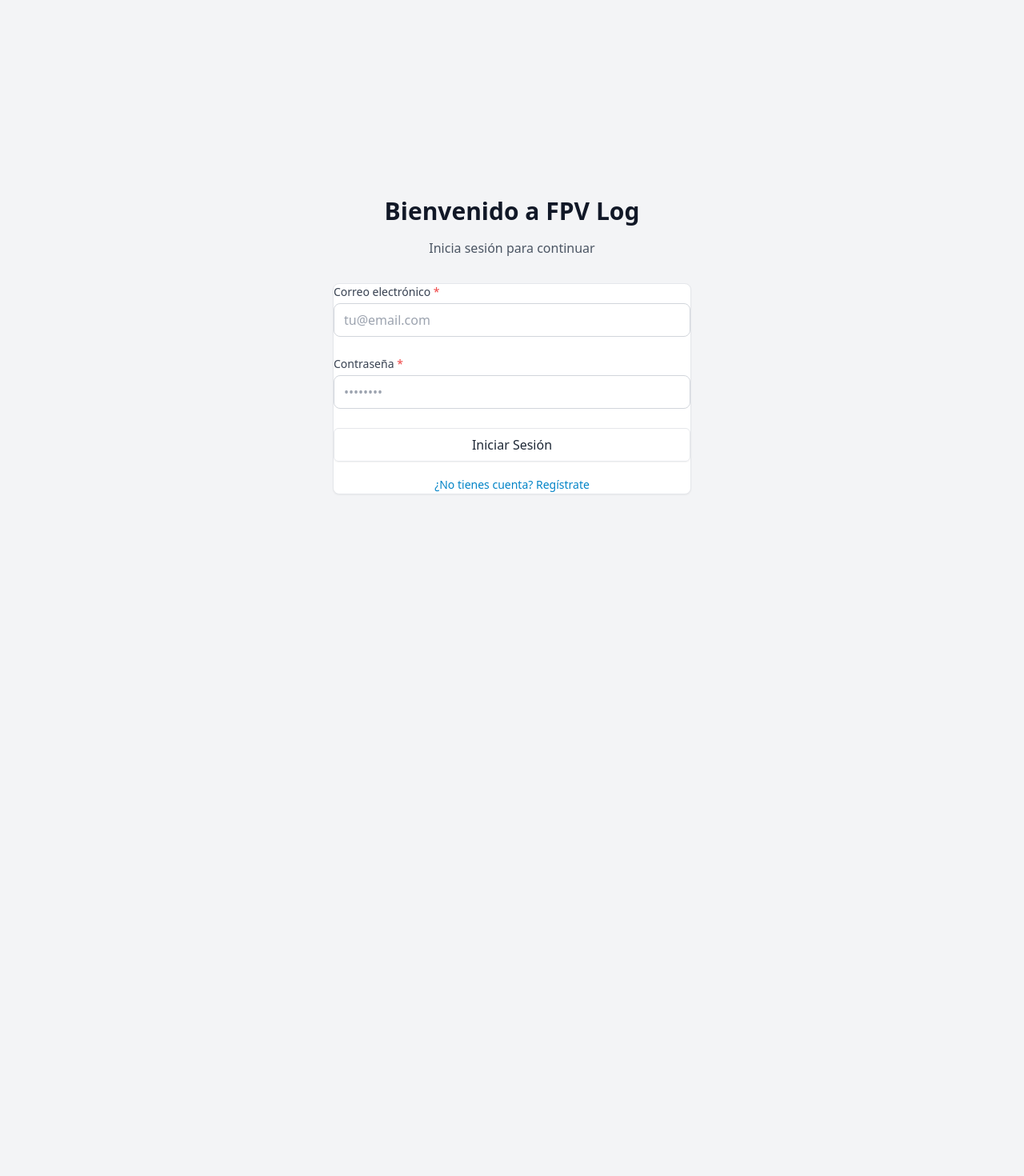
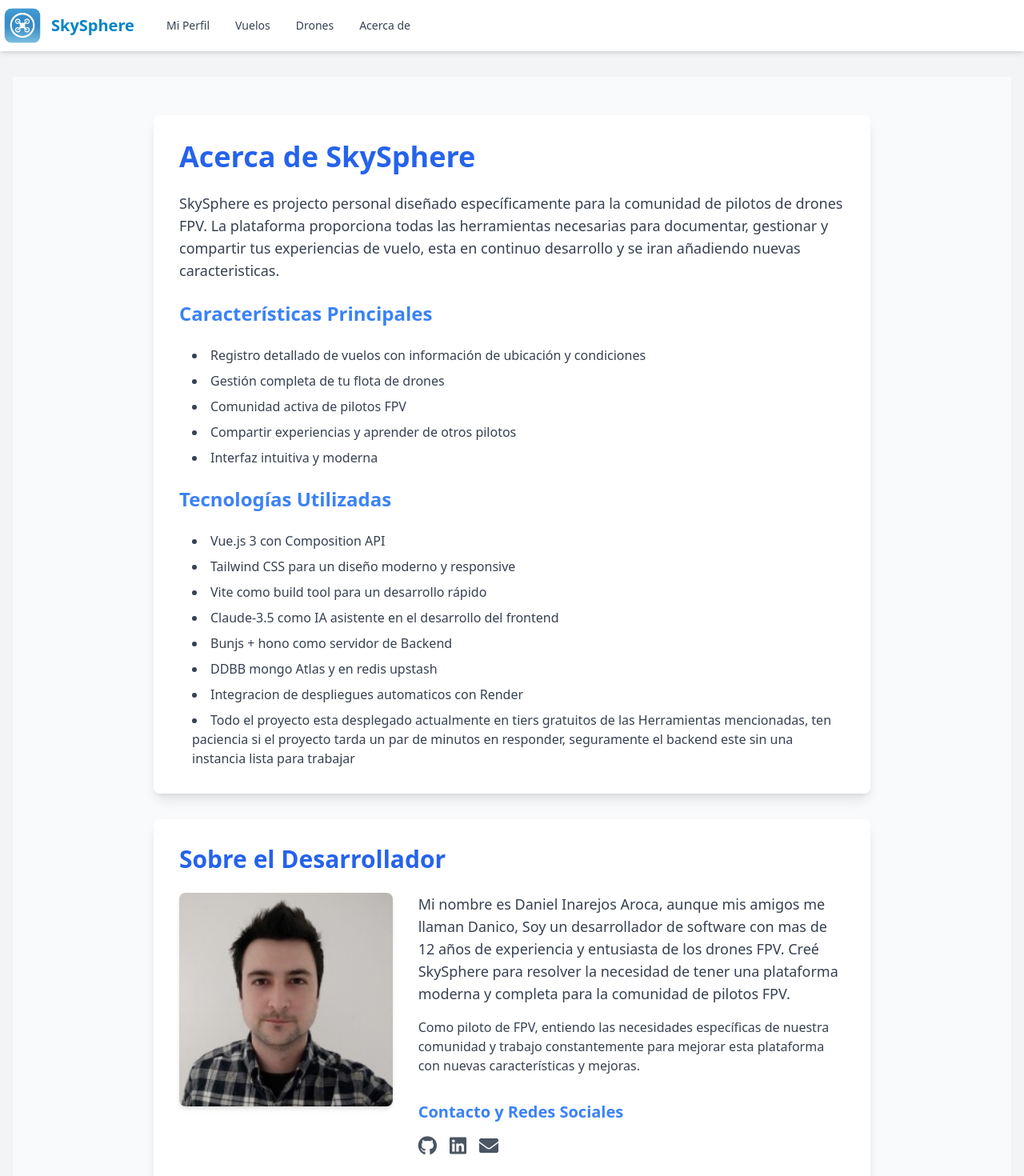
Before and after one commit to DaniInarejos/fpvlog-frontend, a Vue app: page /about in a window 1280 px wide. Before the commit this address led to /login. Shown: the top 1470 px of the page at 80% size. Before the commit the page ends 864 px from the top, so only its background shows below. Built offline with nearby package versions, Linux system fonts and the light colour scheme.

Commit message:
About me

```diff
--- a/index.html
+++ b/index.html
@@ -5,6 +5,7 @@
     <link rel="icon" type="image/png" href="/src/assets/images/logoSkySphere.png" />
     <meta name="viewport" content="width=device-width, initial-scale=1.0" />
     <title>SkySphere</title>
+    <link rel="stylesheet" href="https://cdnjs.cloudflare.com/ajax/libs/font-awesome/5.15.4/css/all.min.css">
   </head>
   <body>
     <div id="app"></div>
--- a/src/components/layout/NavBar.vue
+++ b/src/components/layout/NavBar.vue
@@ -59,6 +59,7 @@ onUnmounted(() => {
                 { name: 'Mi Perfil', path: '/' },
                 { name: 'Vuelos', path: '/flights' },
                 { name: 'Drones', path: '/drones' },
+                { name: 'Acerca de', path: '/about' },
               ]"
               :key="item.path"
               :to="item.path"
--- a/src/router/index.js
+++ b/src/router/index.js
@@ -95,6 +95,14 @@ const routes = [
     }
   },
   {
+    path: '/about',
+    name: 'about',
+    component: () => import('../views/About.vue'),
+    meta: {
+      title: 'Acerca de'
+    }
+  },
+  {
   path: '/:pathMatch(.*)*',
   redirect: '/'
 }
--- a/src/views/About.vue
+++ b/src/views/About.vue
@@ -1,12 +1,95 @@
 <template>
-  <div class="bg-white bg-opacity-80 rounded-lg shadow-lg p-8 max-w-2xl mx-auto">
-    <h1 class="text-3xl font-bold text-blue-600 mb-4">Acerca de FPV Log</h1>
-    <p class="text-gray-700 mb-4">
-      FPV Log es una aplicación moderna para que los pilotos de drones FPV puedan registrar y compartir sus vuelos,
-      gestionar su flota de drones y conectar con otros entusiastas.
-    </p>
-    <p class="text-gray-700">
-      Desarrollada con Vue 3, TailwindCSS y las mejores prácticas de desarrollo web moderno.
-    </p>
+  <div class="min-h-screen bg-gray-50 py-12 px-4 sm:px-6 lg:px-8">
+    <div class="max-w-4xl mx-auto">
+      <!-- Sección del Proyecto -->
+      <div class="bg-white rounded-lg shadow-lg p-8 mb-8">
+        <h1 class="text-4xl font-bold text-blue-600 mb-6">Acerca de SkySphere</h1>
+
+        <div class="space-y-6 text-gray-700">
+          <p class="text-lg">
+            SkySphere es projecto personal diseñado específicamente para la comunidad de pilotos de drones FPV.
+            La plataforma proporciona todas las herramientas necesarias para documentar, gestionar y compartir
+            tus experiencias de vuelo, esta en continuo desarrollo y se iran añadiendo nuevas caracteristicas.
+          </p>
+
+          <h2 class="text-2xl font-semibold text-blue-500 mt-8">Características Principales</h2>
+          <ul class="list-disc list-inside space-y-2 ml-4">
+            <li>Registro detallado de vuelos con información de ubicación y condiciones</li>
+            <li>Gestión completa de tu flota de drones</li>
+            <li>Comunidad activa de pilotos FPV</li>
+            <li>Compartir experiencias y aprender de otros pilotos</li>
+            <li>Interfaz intuitiva y moderna</li>
+          </ul>
+
+          <h2 class="text-2xl font-semibold text-blue-500 mt-8">Tecnologías Utilizadas</h2>
+          <ul class="list-disc list-inside space-y-2 ml-4">
+            <li>Vue.js 3 con Composition API</li>
+            <li>Tailwind CSS para un diseño moderno y responsive</li>
+            <li>Vite como build tool para un desarrollo rápido</li>
+            <li>Claude-3.5 como IA asistente en el desarrollo del frontend</li>
+            <li>Bunjs + hono como servidor de Backend</li>
+            <li>DDBB mongo Atlas y en redis upstash</li>
+            <li>Integracion de despliegues automaticos con Render</li>
+            <li>Todo el proyecto esta desplegado actualmente en tiers gratuitos de las Herramientas mencionadas,
+              ten paciencia si el proyecto tarda un par de minutos en responder, seguramente el backend este sin una instancia lista para trabajar
+            </li>
+          </ul>
+        </div>
+      </div>
+
+      <!-- Sección del Desarrollador -->
+      <div class="bg-white rounded-lg shadow-lg p-8">
+        <h2 class="text-3xl font-bold text-blue-600 mb-6">Sobre el Desarrollador</h2>
+
+        <div class="flex flex-col md:flex-row gap-8 items-start">
+          <div class="w-full md:w-1/3">
+            <img
+              src="/images/foto-perfil.jpg"
+              alt="Foto del desarrollador"
+              class="w-full rounded-lg shadow-md"
+            />
+          </div>
+
+          <div class="w-full md:w-2/3 space-y-4 text-gray-700">
+            <p class="text-lg">
+              Mi nombre es Daniel Inarejos Aroca, aunque mis amigos me llaman Danico, Soy un desarrollador de software  con mas de 12 años de experiencia y entusiasta de los drones FPV.
+              Creé SkySphere para resolver la necesidad de tener una plataforma moderna y completa para la
+              comunidad de pilotos FPV.
+            </p>
+
+            <p>
+              Como piloto de FPV, entiendo las necesidades específicas de nuestra comunidad y trabajo
+              constantemente para mejorar esta plataforma con nuevas características y mejoras.
+            </p>
+
+            <div class="pt-4">
+              <h3 class="text-xl font-semibold text-blue-500 mb-3">Contacto y Redes Sociales</h3>
+              <div class="flex space-x-4">
+                <a
+                  href="https://github.com/DaniInarejos"
+                  target="_blank"
+                  class="text-gray-600 hover:text-blue-500 transition-colors"
+                >
+                  <i class="fab fa-github text-2xl"></i>
+                </a>
+                <a
+                  href="https://www.linkedin.com/in/daniel-inarejos/"
+                  target="_blank"
+                  class="text-gray-600 hover:text-blue-500 transition-colors"
+                >
+                  <i class="fab fa-linkedin text-2xl"></i>
+                </a>
+                <a
+                  href="mailto:danielinarejosaroca@gmail.com"
+                  class="text-gray-600 hover:text-blue-500 transition-colors"
+                >
+                  <i class="fas fa-envelope text-2xl"></i>
+                </a>
+              </div>
+            </div>
+          </div>
+        </div>
+      </div>
+    </div>
   </div>
 </template>
```
Also changed, not shown: public/images/foto-perfil.jpg (added), src/views/FlightView.vue (line endings or trailing spaces), 1 other file (tests, documents, lock files or other folders).
